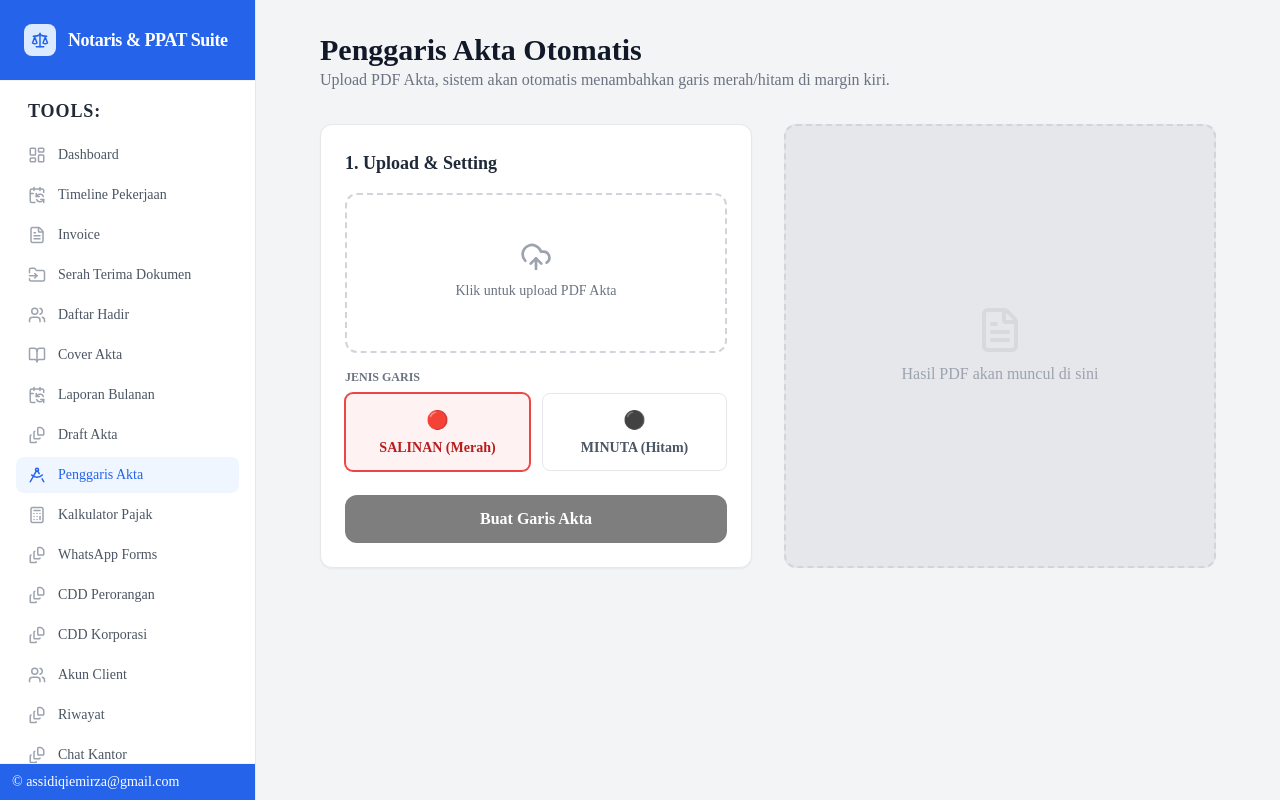
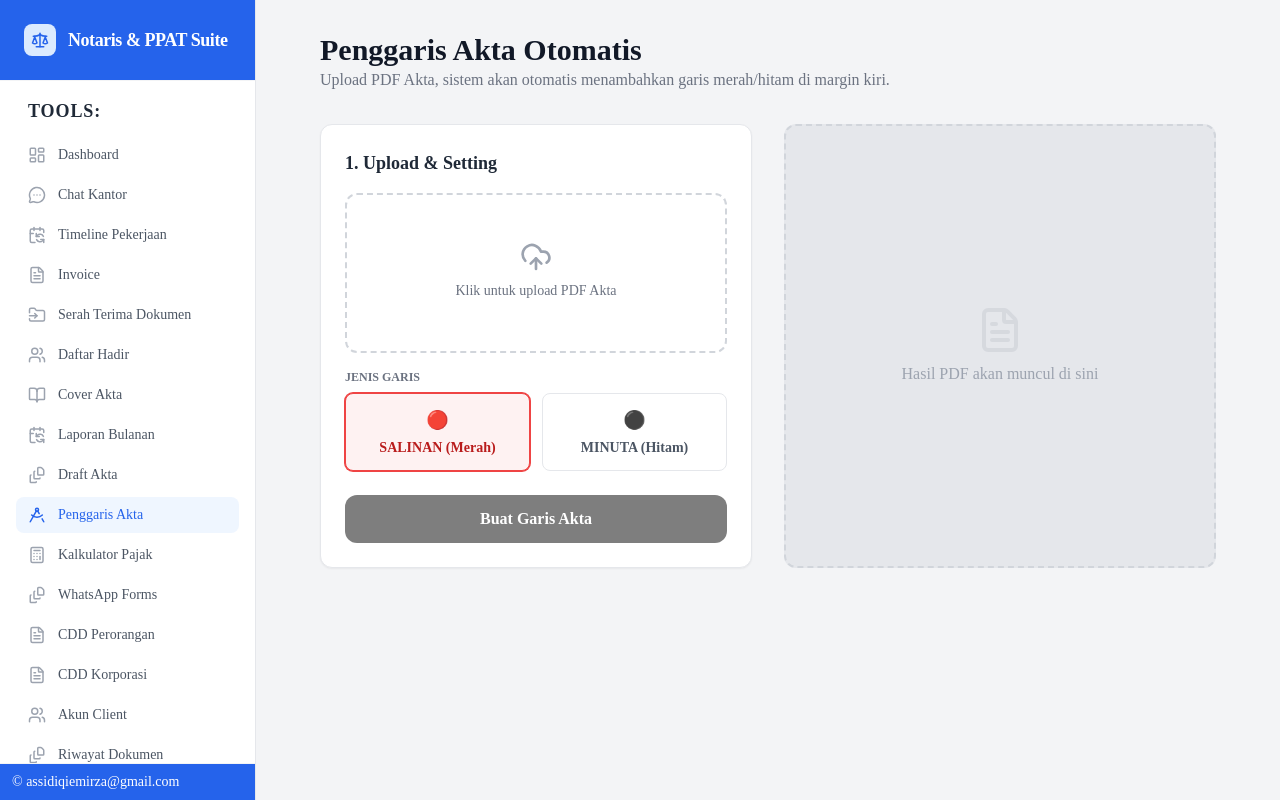
Before and after one commit to mirzajebret/superapp-notaris, a Next.js app: page /modules/penggaris-akta in a window 1280 px wide. Built offline with nearby package versions, Linux system fonts and the light colour scheme; what path would draw is missing.

Commit message:
change icons

```diff
--- a/app/modules/chat-kantor/page.tsx
+++ b/app/modules/chat-kantor/page.tsx
@@ -2,7 +2,7 @@
 
 import React, { useEffect, useRef, useState } from 'react';
 import { getChatData, sendMessage, ChatMessage } from './actions';
-import { Send, Monitor, Paperclip, X, FileText, Image as ImageIcon, Download } from 'lucide-react';
+import { Send, MessageCircleMoreIcon, Paperclip, X, FileText, Image as ImageIcon, Download } from 'lucide-react';
 import Image from 'next/image';
 
 export default function ChatKantorPage() {
@@ -88,7 +88,7 @@ export default function ChatKantorPage() {
             <div className="bg-white p-4 shadow-sm border-b flex items-center justify-between sticky top-0 z-10">
                 <div className="flex items-center gap-3">
                     <div className="bg-blue-600 p-2 rounded-full text-white">
-                        <Monitor size={20} />
+                        <MessageCircleMoreIcon size={20} />
                     </div>
                     <div>
                         <h1 className="font-bold text-gray-800 text-lg">Chat Kantor</h1>
--- a/components/Sidebar.tsx
+++ b/components/Sidebar.tsx
@@ -12,12 +12,13 @@ import {
   Calculator,
   DraftingCompass,
   FileStack,
-  Settings,
+  MessageCircleMoreIcon,
   Scale
 } from 'lucide-react';
 
 const menuItems = [
   { name: 'Dashboard', icon: LayoutDashboard, href: '/' },
+  { name: 'Chat Kantor', icon: MessageCircleMoreIcon, href: '/modules/chat-kantor' },
   { name: 'Timeline Pekerjaan', icon: CalendarSync, href: '/modules/timeline-pekerjaan' },
   { name: 'Invoice', icon: FileText, href: '/modules/invoice' },
   { name: 'Serah Terima Dokumen', icon: FolderInput, href: '/modules/serah-terima' },
@@ -28,11 +29,11 @@ const menuItems = [
   { name: 'Penggaris Akta', icon: DraftingCompass, href: '/modules/penggaris-akta' },
   { name: 'Kalkulator Pajak', icon: Calculator, href: '/modules/kalkulator-pajak' },
   { name: 'WhatsApp Forms', icon: FileStack, href: '/modules/whatsapp-forms' },
-  { name: 'CDD Perorangan', icon: FileStack, href: '/modules/cdd-perorangan' },
-  { name: 'CDD Korporasi', icon: FileStack, href: '/modules/cdd-korporasi' },
+  { name: 'CDD Perorangan', icon: FileText, href: '/modules/cdd-perorangan' },
+  { name: 'CDD Korporasi', icon: FileText, href: '/modules/cdd-korporasi' },
   { name: 'Akun Client', icon: Users, href: '/modules/akun-client' },
-  { name: 'Riwayat', icon: FileStack, href: '/modules/riwayat' },
-  { name: 'Chat Kantor', icon: FileStack, href: '/modules/chat-kantor' },
+  { name: 'Riwayat Dokumen', icon: FileStack, href: '/modules/riwayat' },
+
 ];
 
 export default function Sidebar() {
```
